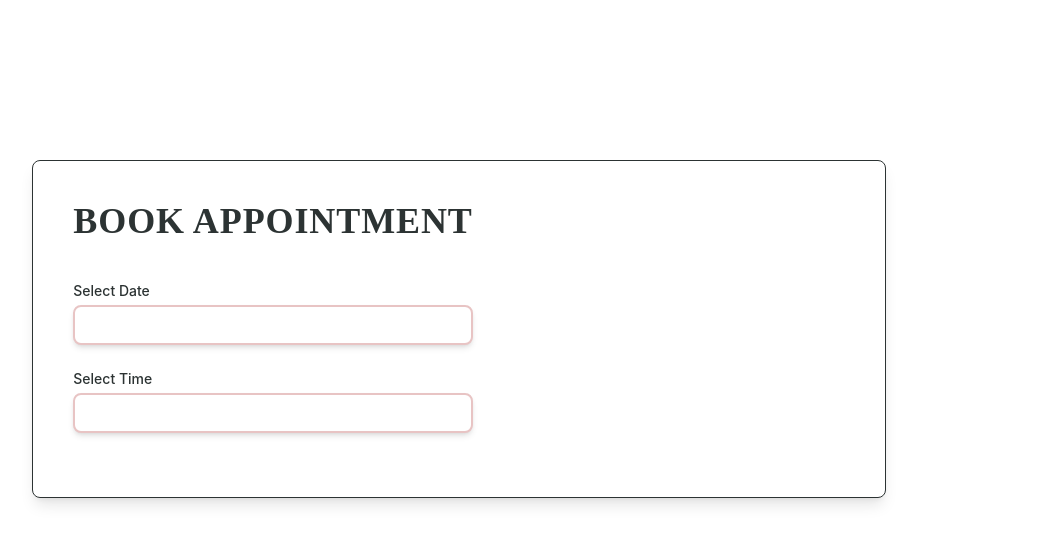
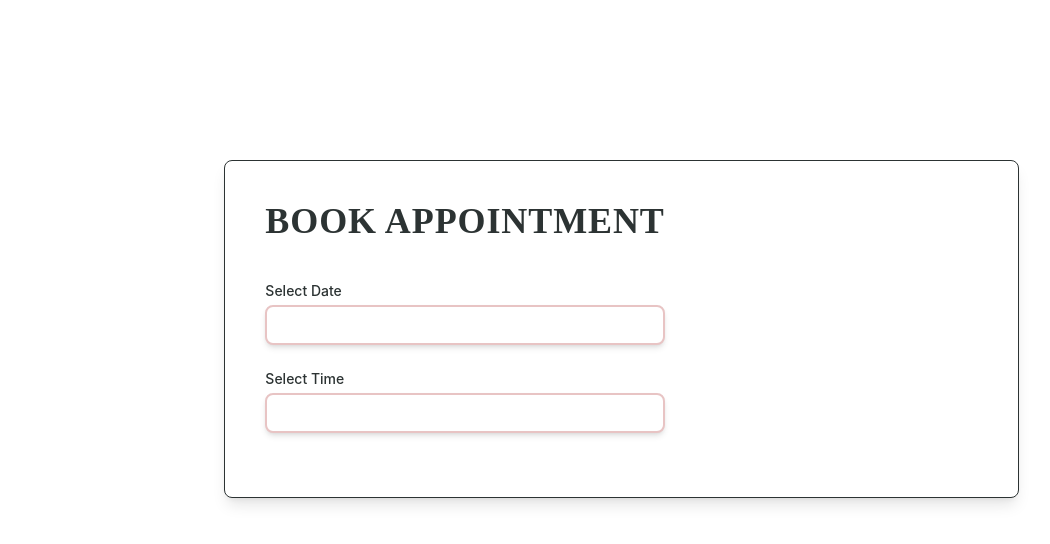
Before and after one commit to BeatriceStanila/Booking-App, a React (Create React App) app in the folder client/: page /book in a window 1280 px wide. Shown: the top 544 px of the page, without its empty margins (181-1231 px from the left). Built offline with nearby package versions, Linux system fonts and the light colour scheme; no server answers.

Commit message:
Style
Add padding around booking form

```diff
--- a/client/src/components/bookingForm/BookingForm.js
+++ b/client/src/components/bookingForm/BookingForm.js
@@ -94,7 +94,7 @@ export default function BookingForm({
   return (
     <div
       id="appointment-form"
-      className="flex justify-center md:pt-40  align-middle"
+      className="flex md:justify-end md:pr-20 px-2 justify-center md:pt-40  align-middle"
     >
       <div className="flex px-10 py-10 w-full  lg:w-2/3 border border-title bg-white rounded-lg shadow-lg">
         <form className="mb-0 space-y-6" onSubmit={handleSubmit(onSubmit)}>
--- a/client/src/components/hero/Hero.js
+++ b/client/src/components/hero/Hero.js
@@ -4,7 +4,7 @@ import BookPage from "../../pages/BookPage";
 function Hero() {
   return (
     <div class="flex flex-col md:flex-row bg-book bg-cover bg-no-repeat md:bg-center bg-right">
-      <div class="w-full md:w-2/3 lg:px-20 px-5 pt-10 md:pb-10 pb-20">
+      <div class="md:w-2/3 lg:px-20 px-5 pt-10 md:pb-10 pb-20">
         <div class="md:py-20 ">
           <h1 class="uppercase font-semibold tracking-widest text-title mb-6">
             hi there, gorgeous!
```
